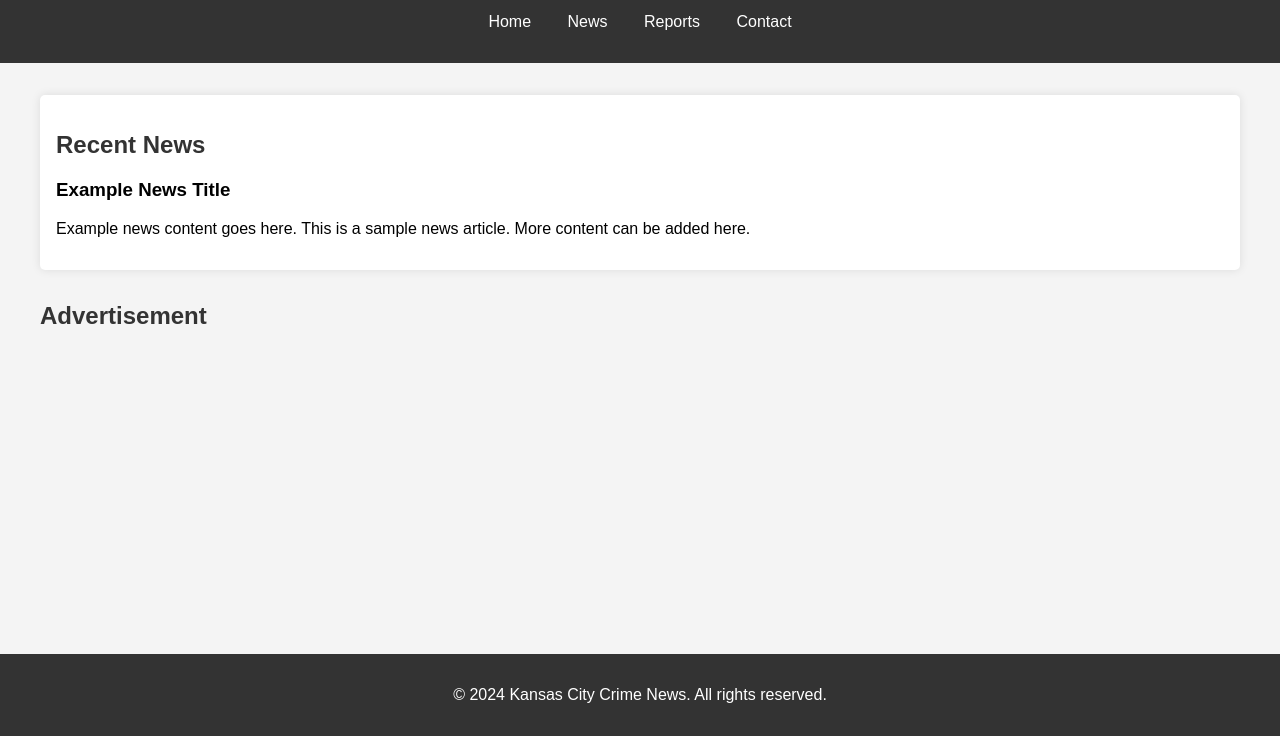
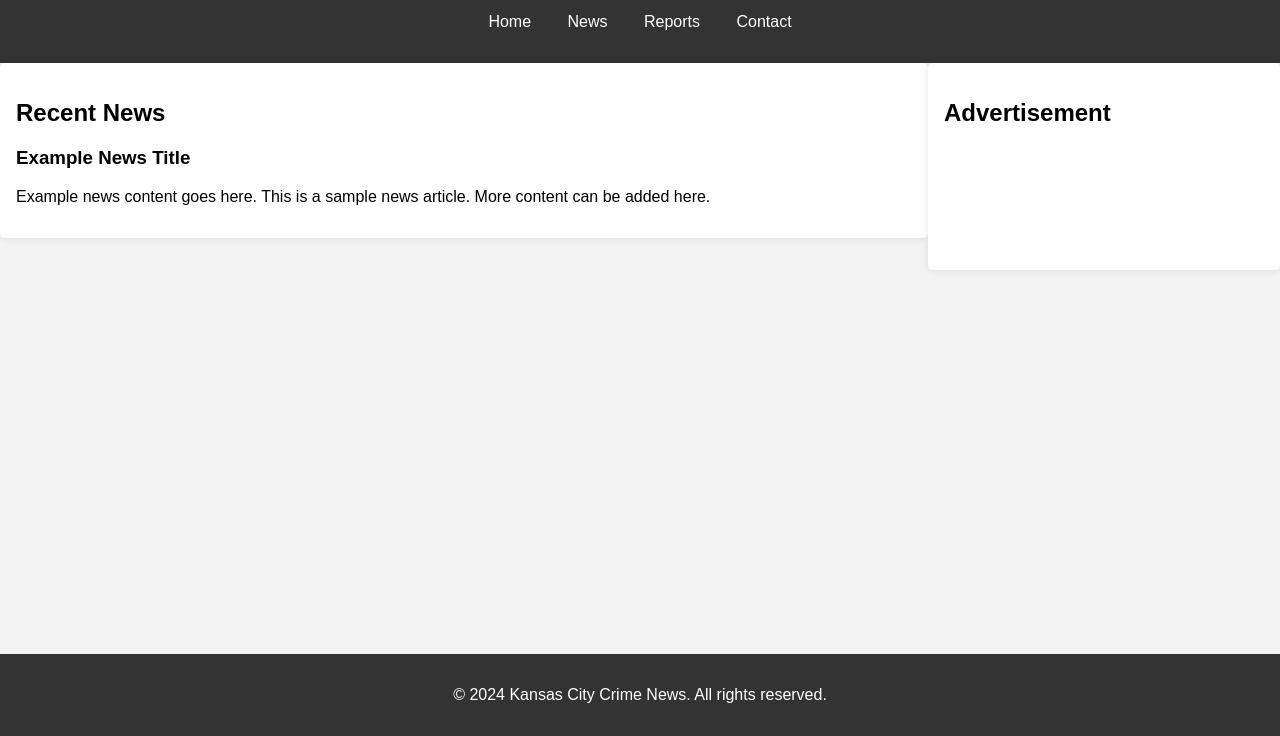
Before and after one commit to KansasCity816/JayMarcel, a plain HTML site: page index.html in a window 1280 px wide. Shown: the part 64-800 px from the top of the page. Drawn offline with Linux system fonts and the light colour scheme; a script that the page names is missing.

Commit message:
Update styles.css

```diff
--- a/styles.css
+++ b/styles.css
@@ -42,17 +42,22 @@ nav ul li a:hover {
     text-decoration: underline;
 }
 
-main {
+main .container {
+    display: flex;
+    justify-content: space-between;
     max-width: 1200px;
     margin: 2rem auto;
     padding: 0 1rem;
 }
 
-h2 {
-    color: #333;
+.content {
+    display: flex;
+    justify-content: space-between;
+    width: 100%;
 }
 
 #news-posts {
+    width: 70%;
     background: #fff;
     padding: 1rem;
     border-radius: 5px;
@@ -66,6 +71,14 @@ h2 {
 
 #news-posts .post h3 {
     margin-top: 0;
+}
+
+.sidebar {
+    width: 25%;
+    background: #fff;
+    padding: 1rem;
+    border-radius: 5px;
+    box-shadow: 0 0 10px rgba(0, 0, 0, 0.1);
 }
 
 footer {
```
